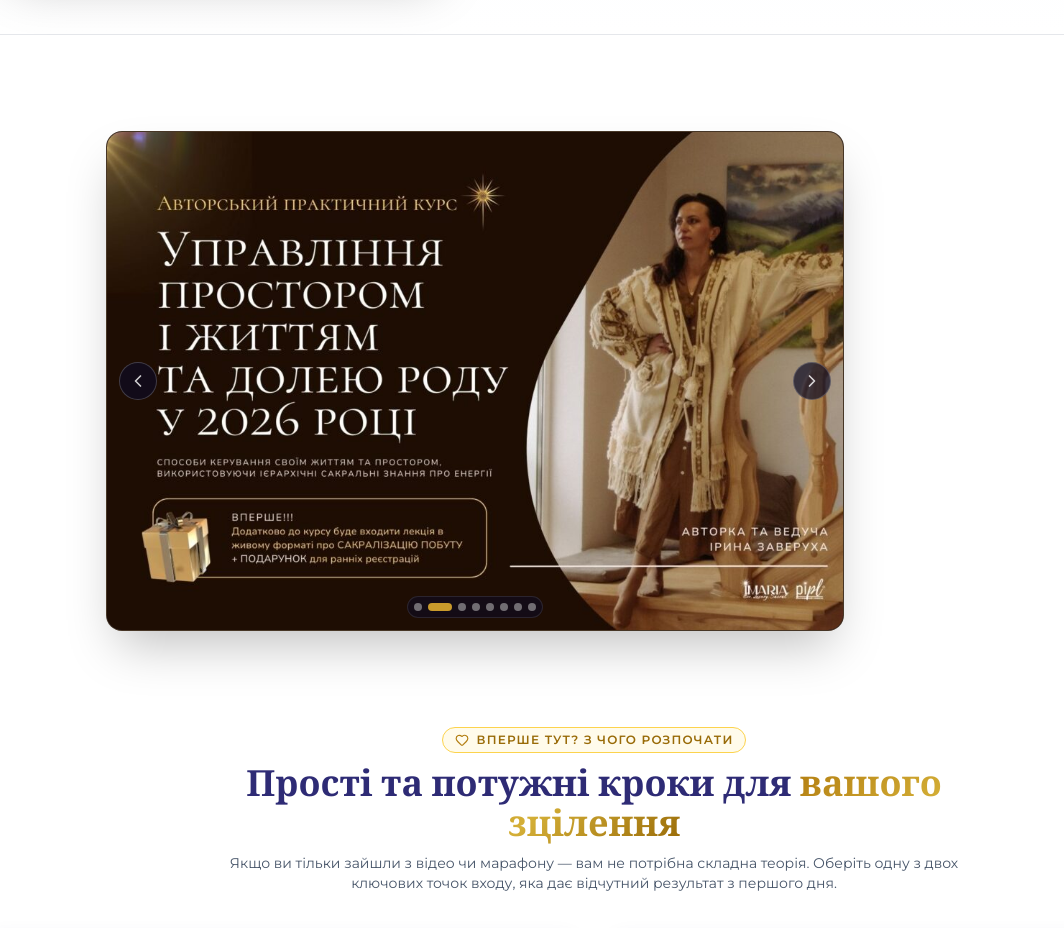
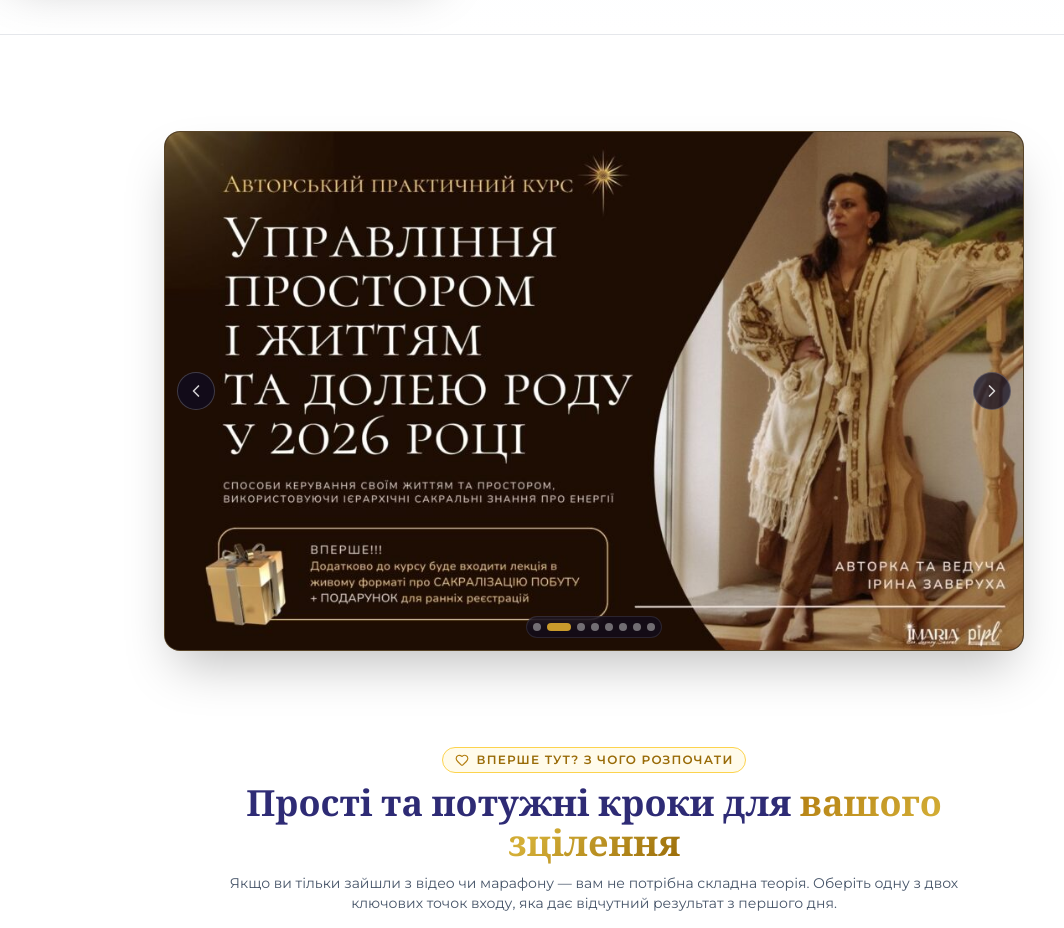
Before and after one commit to MCDShema/Zaverukha, a Next.js app: page / in a window 1280 px wide. Shown: the part 820-1748 px from the top of the page, without its empty margins (46-1110 px from the left). Built offline with nearby package versions, Linux system fonts and the light colour scheme.

Commit message:
style(home): center second block (banner slider) horizontally across all viewports

```diff
--- a/src/app/page.tsx
+++ b/src/app/page.tsx
@@ -188,7 +188,7 @@ export default function HomePage() {
 
 
       {/* 2. TOP BANNER CAROUSEL: Всі автентичні банери курсів і програм з сайту zaverukha.com */}
-      <section className="max-w-7xl mx-auto px-4 sm:px-6 lg:px-8">
+      <section className="max-w-7xl mx-auto px-4 sm:px-6 lg:px-8 flex justify-center">
         <BannerSlider />
       </section>
 
--- a/src/components/home/BannerSlider.tsx
+++ b/src/components/home/BannerSlider.tsx
@@ -85,11 +85,11 @@ export default function BannerSlider() {
 
   return (
     <div
-      className="relative max-w-5xl mx-auto px-4 sm:px-6"
+      className="relative w-full max-w-5xl mx-auto px-4 sm:px-6 flex justify-center"
       onMouseEnter={() => setPaused(true)}
       onMouseLeave={() => setPaused(false)}
     >
-      <div className="relative overflow-hidden rounded-2xl shadow-2xl border border-sacred-gold/30 aspect-[1024/694] max-h-[500px] bg-sacred-dark">
+      <div className="relative w-full max-w-[860px] mx-auto overflow-hidden rounded-2xl shadow-2xl border border-[#C99A2C]/40 aspect-[1024/694] max-h-[520px] bg-sacred-dark">
         {slides.map((slide, idx) => (
           <div
             key={slide.id}
```
